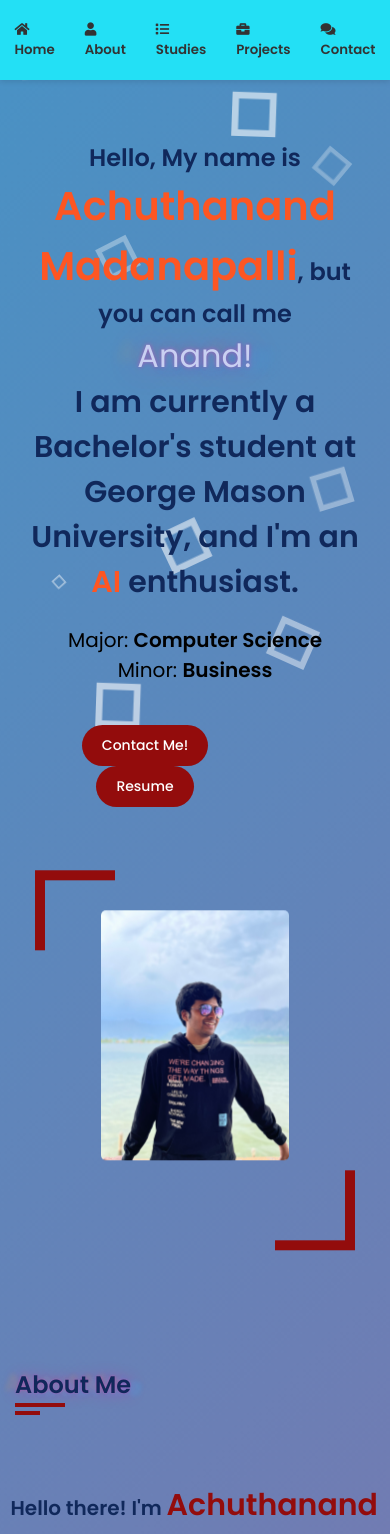
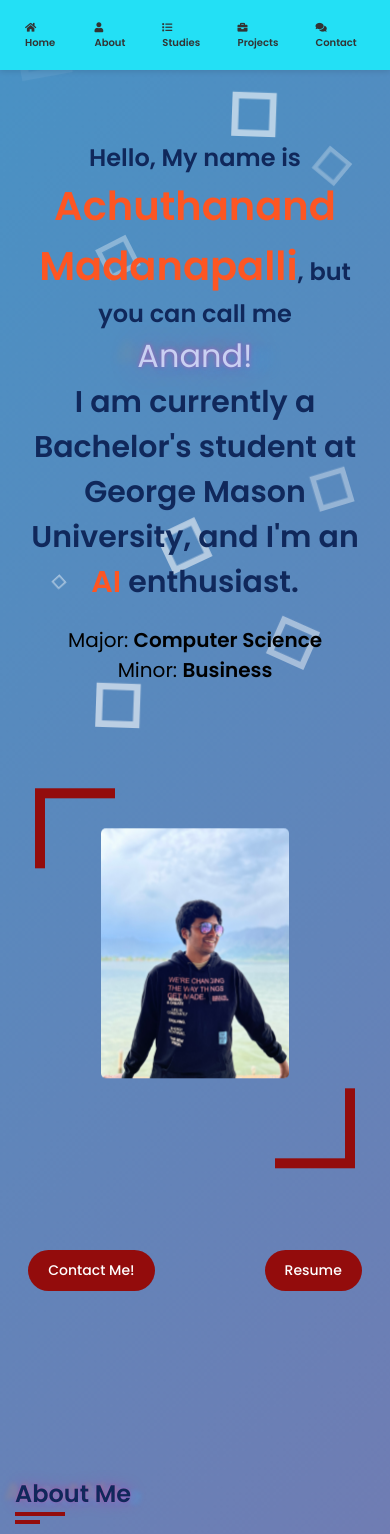
Before and after one commit to anand6166/Portfolio-Official, a React (Vite) app: page / in a window 390 px wide. Shown: the top 1534 px of the page. Built offline with nearby package versions, Linux system fonts and the light colour scheme.

Commit message:
buttons modify

```diff
--- a/src/components/HomeSection.tsx
+++ b/src/components/HomeSection.tsx
@@ -5,7 +5,7 @@ const HomeSection: React.FC = () => {
     <section id="home" className="home section">
       <div className="container">
         <div className="row">
-          <div className="home-info padd-15">
+          <div className="home-info">
             <h3 className="hello">
               Hello, My name is <span className="animated-title">Achuthanand Madanapalli</span>, but you can call me
             </h3>
@@ -17,12 +17,14 @@ const HomeSection: React.FC = () => {
               Major: <strong>Computer Science</strong> <br />
               Minor: <strong>Business</strong>
             </p>
-            <a href="#contact" className="btn hire-me contact-button">Contact Me!</a>
-            <a href="#contact" className="btn hire-me resume-button">Resume</a>
           </div>
-          <div className="home-img padd-15 floating">
+          <div className="home-img floating">
             <img src="images/pfp.jpg" alt="Profile Picture" />
           </div>
+        </div>
+        <div className="btn-container">
+              <a href="#contact" className="btn hire-me contact-button">Contact Me!</a>
+              <a href="#contact" className="btn hire-me resume-button">Resume</a>
         </div>
       </div>
     </section>
--- a/src/index.css
+++ b/src/index.css
@@ -370,12 +370,6 @@ h1 {
     margin-right: 100px;
 }
 
-/* Button colors */
-/* .contact-button {
-    background-color: #ff004f;
-    color: white;
-} */
-
 /* .resume-button {
     background-color: transparent;
     color: #ff004f;
@@ -472,6 +466,21 @@ body {
     }
 }
 
+/* Responsive styles for 768px */
+@media (max-width: 768px) {
+    .navbar ul {
+        font-size: x-small; /* Smaller font for even smaller screens */
+        padding: 0; /* Adjust padding if needed */
+    }
+
+    .logo img {
+        margin: auto;
+        border-radius: 5px;
+        height: 60px; /* Slightly smaller logo on smaller screens */
+        display: block;
+    }
+}
+
 
 /* Home */
 /* Responsive design for the home section */
@@ -485,8 +494,43 @@ body {
 }
 
 .home .home-info {
-    flex: 0 0 60%;
+    flex: 0 0 100%;
     max-width: 60%;
+    display: flex;
+    flex-direction: column;
+    align-items: center;  /* Center buttons horizontally */
+    justify-content: center;
+    text-align: center;  /* Ensure text is also centered */
+}
+
+.btn-container {
+    display: flex;
+    justify-content: center;  /* Centers buttons horizontally */
+    /* gap: 20px; */
+    margin-left: 50px;
+    margin-top: 30px;  /* Adds some space above the buttons */
+    width: 100%;  /* Ensures the container spans the full width */
+    align-items: center;  /* Aligns buttons vertically if needed */
+}
+
+@media (max-width: 768px) {
+    .btn-container {
+        flex-direction: row;
+        gap: 10px;  /* Reduce space between buttons for small screens */
+      }
+}
+
+@media (max-width: 1000px) {
+    .home-info {
+        align-items: center; /* Center content on smaller screens */
+        flex: 0 0 100%;
+        max-width: 100%;
+    }
+
+    .btn-container {
+        display: flex;
+        margin-top: 150px;  /* Adjust space if needed */
+    }
 }
 
 @media (max-width: 1000px) {
@@ -550,7 +594,7 @@ h3.my-profession
     border-bottom: 10px solid var(--skin-color);
     border-right: 10px solid var(--skin-color);
     right: 20px;
-    bottom: 100px;
+    bottom: 50px;
 }
 
 @media (max-width: 1000px) {
@@ -982,6 +1026,8 @@ h3.my-profession
     }
 }
 
+
+
 .social-icons a:hover{
     color: #ff004f;
     transform: translateY(-5px);
@@ -1210,14 +1256,20 @@ iframe {
   /* Contact form styling */
   .contact-form {
     flex: 2; /* Form will take up more space than the resume */
-  }
+    flex-direction: column;
+    justify-content: center;
+    align-items: center;
+    width: 100%;
+    padding: 20px;
+    margin-top: 20px;
+}
 
   /* For responsiveness: stack vertically on small screens */
-  @media (max-width: 1000px) {
+@media (max-width: 1000px) {
     .contact-content {
-      flex-direction: column;
+        flex-direction: column;
     }
-  }
+}
 
   /* Styles for screens smaller than 1000px */
 @media (max-width: 1000px) {
```
